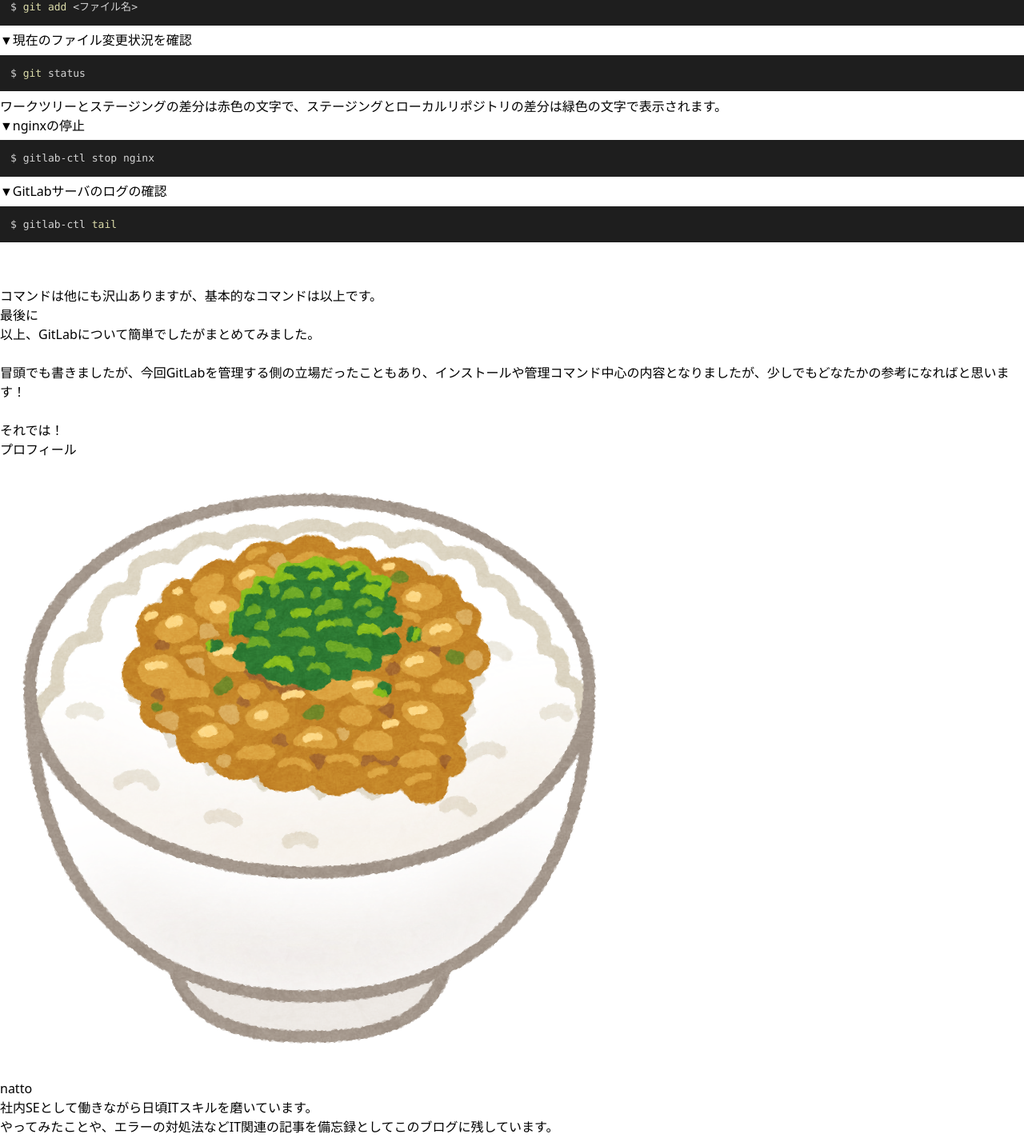
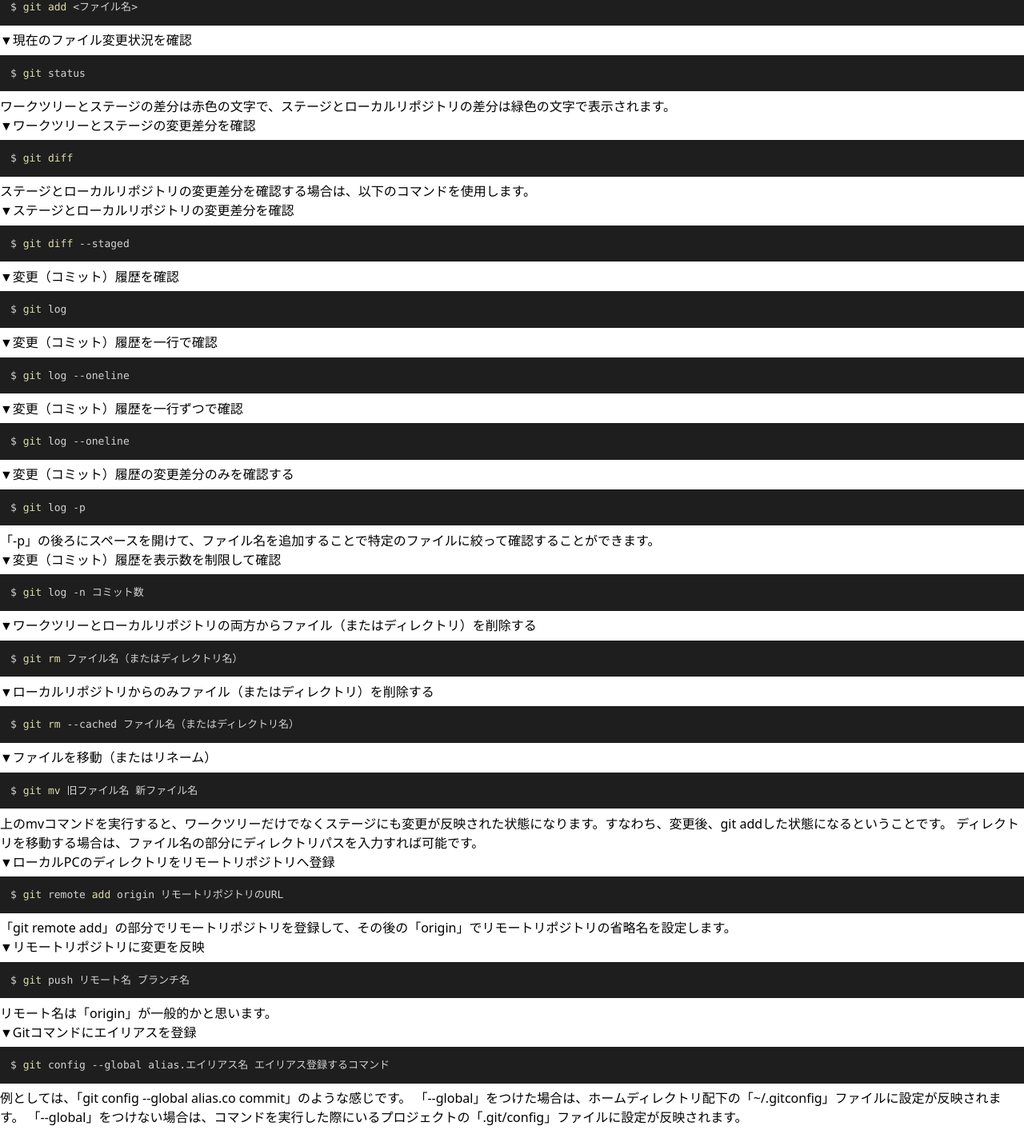
Before and after one commit to nattomatofu/blog, a Next.js app: page /posts/git-command in a window 1280 px wide. Shown: the part 532-1955 px from the top of the page at 80% size. Built offline with nearby package versions, Linux system fonts and the light colour scheme.

Commit message:
Gitコマンドの記事を追記

```diff
--- a/src/pages/posts/git-command.js
+++ b/src/pages/posts/git-command.js
@@ -77,7 +77,7 @@ const GitCommand = () => {
                                     {`$ git config --list`}
                                 </SyntaxHighlighter>
                                     このコマンドで表示される内容の設定ファイルは「~/.gitconfig」に記載されていて、ファイルの中身はcatコマンドなどで確認できます。
-                                <p className="mt-4 font-bold">▼ワークツリーの変更をステージングへ追加（＝ステージングにインデックスを作成）</p>
+                                <p className="mt-4 font-bold">▼ワークツリーの変更をステージへ追加（＝ステージにインデックスを作成）</p>
                                 <SyntaxHighlighter language="shell" style={vscDarkPlus} showLineNumbers={false}>
                                     {`$ git add <ファイル名>`}
                                 </SyntaxHighlighter>
@@ -85,18 +85,71 @@ const GitCommand = () => {
                                 <SyntaxHighlighter language="shell" style={vscDarkPlus} showLineNumbers={false}>
                                     {`$ git status`}
                                 </SyntaxHighlighter>
-                                ワークツリーとステージングの差分は赤色の文字で、ステージングとローカルリポジトリの差分は緑色の文字で表示されます。
-                                <p className="mt-4 font-bold">▼nginxの停止</p>
+                                ワークツリーとステージの差分は赤色の文字で、ステージとローカルリポジトリの差分は緑色の文字で表示されます。
+                                <p className="mt-4 font-bold">▼ワークツリーとステージの変更差分を確認</p>
                                 <SyntaxHighlighter language="shell" style={vscDarkPlus} showLineNumbers={false}>
-                                    {`$ gitlab-ctl stop nginx`}
+                                    {`$ git diff`}
                                 </SyntaxHighlighter>
-                                <p className="mt-4 font-bold">▼GitLabサーバのログの確認</p>
+                                ステージとローカルリポジトリの変更差分を確認する場合は、以下のコマンドを使用します。
+                                <p className="mt-4 font-bold">▼ステージとローカルリポジトリの変更差分を確認</p>
                                 <SyntaxHighlighter language="shell" style={vscDarkPlus} showLineNumbers={false}>
-                                    {`$ gitlab-ctl tail`}
+                                    {`$ git diff --staged`}
                                 </SyntaxHighlighter>
+                                <p className="mt-4 font-bold">▼変更（コミット）履歴を確認</p>
+                                <SyntaxHighlighter language="shell" style={vscDarkPlus} showLineNumbers={false}>
+                                    {`$ git log`}
+                                </SyntaxHighlighter>
+                                <p className="mt-4 font-bold">▼変更（コミット）履歴を一行で確認</p>
+                                <SyntaxHighlighter language="shell" style={vscDarkPlus} showLineNumbers={false}>
+                                    {`$ git log --oneline`}
+                                </SyntaxHighlighter>
+                                <p className="mt-4 font-bold">▼変更（コミット）履歴を一行ずつで確認</p>
+                                <SyntaxHighlighter language="shell" style={vscDarkPlus} showLineNumbers={false}>
+                                    {`$ git log --oneline`}
+                                </SyntaxHighlighter>
+                                <p className="mt-4 font-bold">▼変更（コミット）履歴の変更差分のみを確認する</p>
+                                <SyntaxHighlighter language="shell" style={vscDarkPlus} showLineNumbers={false}>
+                                    {`$ git log -p`}
+                                </SyntaxHighlighter>
+                                「-p」の後ろにスペースを開けて、ファイル名を追加することで特定のファイルに絞って確認することができます。
+                                <p className="mt-4 font-bold">▼変更（コミット）履歴を表示数を制限して確認</p>
+                                <SyntaxHighlighter language="shell" style={vscDarkPlus} showLineNumbers={false}>
+                                    {`$ git log -n コミット数`}
+                                </SyntaxHighlighter>
+                                <p className="mt-4 font-bold">▼ワークツリーとローカルリポジトリの両方からファイル（またはディレクトリ）を削除する</p>
+                                <SyntaxHighlighter language="shell" style={vscDarkPlus} showLineNumbers={false}>
+                                    {`$ git rm ファイル名（またはディレクトリ名）`}
+                                </SyntaxHighlighter>
+                                <p className="mt-4 font-bold">▼ローカルリポジトリからのみファイル（またはディレクトリ）を削除する</p>
+                                <SyntaxHighlighter language="shell" style={vscDarkPlus} showLineNumbers={false}>
+                                    {`$ git rm --cached ファイル名（またはディレクトリ名）`}
+                                </SyntaxHighlighter>
+                                <p className="mt-4 font-bold">▼ファイルを移動（またはリネーム）</p>
+                                <SyntaxHighlighter language="shell" style={vscDarkPlus} showLineNumbers={false}>
+                                    {`$ git mv 旧ファイル名 新ファイル名`}
+                                </SyntaxHighlighter>
+                                上のmvコマンドを実行すると、ワークツリーだけでなくステージにも変更が反映された状態になります。すなわち、変更後、git addした状態になるということです。
+                                ディレクトリを移動する場合は、ファイル名の部分にディレクトリパスを入力すれば可能です。
+                                <p className="mt-4 font-bold">▼ローカルPCのディレクトリをリモートリポジトリへ登録</p>
+                                <SyntaxHighlighter language="shell" style={vscDarkPlus} showLineNumbers={false}>
+                                    {`$ git remote add origin リモートリポジトリのURL`}
+                                </SyntaxHighlighter>
+                                「git remote add」の部分でリモートリポジトリを登録して、その後の「origin」でリモートリポジトリの省略名を設定します。
+                                <p className="mt-4 font-bold">▼リモートリポジトリに変更を反映</p>
+                                <SyntaxHighlighter language="shell" style={vscDarkPlus} showLineNumbers={false}>
+                                    {`$ git push リモート名 ブランチ名`}
+                                </SyntaxHighlighter>
+                                リモート名は「origin」が一般的かと思います。
+                                <p className="mt-4 font-bold">▼Gitコマンドにエイリアスを登録</p>
+                                <SyntaxHighlighter language="shell" style={vscDarkPlus} showLineNumbers={false}>
+                                    {`$ git config --global alias.エイリアス名 エイリアス登録するコマンド`}
+                                </SyntaxHighlighter>
+                                例としては、「git config --global alias.co commit」のような感じです。
+                                「--global」をつけた場合は、ホームディレクトリ配下の「~/.gitconfig」ファイルに設定が反映されます。
+                                「--global」をつけない場合は、コマンドを実行した際にいるプロジェクトの「.git/config」ファイルに設定が反映されます。
                                 <br />
                                 <br />
-                                コマンドは他にも沢山ありますが、基本的なコマンドは以上です。
+                                コマンドは他にも沢山ありますが、以上です。
                             </div>
                         </div>
                     </section>
@@ -108,10 +161,12 @@ const GitCommand = () => {
                         </div>
                         <div className="mt-8">
                             <p className="md:p-8">
-                                以上、GitLabについて簡単でしたがまとめてみました。
+                                以上、Gitのコマンドについて簡単でしたがまとめてみました。
                                 <br />
                                 <br />
-                                冒頭でも書きましたが、今回GitLabを管理する側の立場だったこともあり、インストールや管理コマンド中心の内容となりましたが、少しでもどなたかの参考になればと思います！
+                                何度も打っているはずのコマンドですが、多くのコマンドが頭の中に保存されず抜けていってしまいます笑。
+                                <br />
+                                こんなの知ってるよ！という内容だったかと思いますが、以上、どなたかの役にたてば幸いです！
                                 <br />
                                 <br />
                                 それでは！
```
